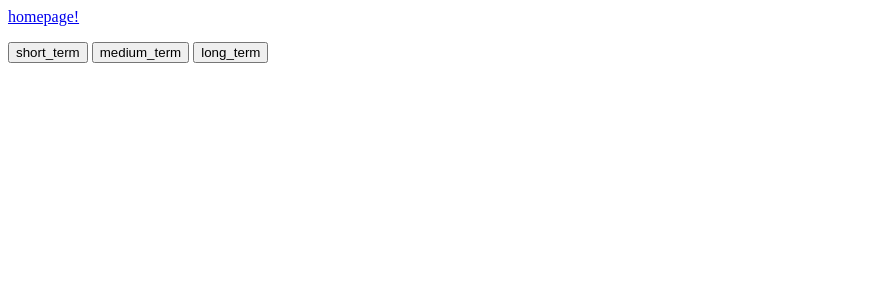
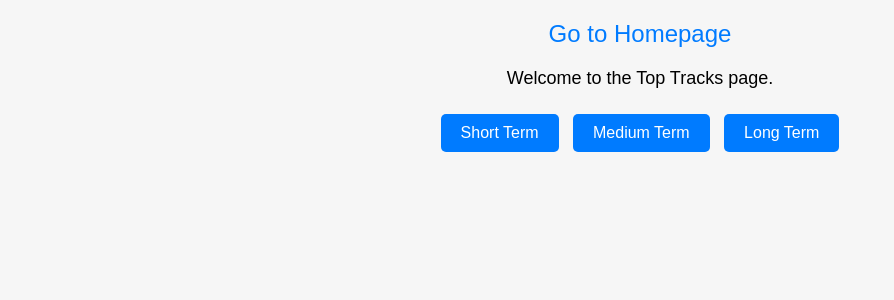
Before and after one commit to evanxliu1/python-hello, a Flask app: page /callback in a window 1280 px wide. Shown: the top 300 px of the page, without its empty margins (0-894 px from the left). Run offline with Flask 3, Linux system fonts and the light colour scheme.

Commit message:
Update top_track.html

```diff
--- a/templates/top_track.html
+++ b/templates/top_track.html
@@ -2,15 +2,55 @@
 <html lang="en">
 <head>
     <meta charset="UTF-8">
-    <title>top track</title>
+    <title>Top Tracks</title>
+    <style>
+        body {
+            font-family: 'Arial', sans-serif;
+            background-color: #f6f6f6;
+            text-align: center;
+            margin: 0;
+            padding: 0;
+        }
+
+        a {
+            text-decoration: none;
+            color: #007BFF;
+            font-size: 24px;
+            display: block;
+            margin: 20px 0;
+        }
+
+        p {
+            font-size: 18px;
+        }
+
+        form {
+            margin-top: 20px;
+        }
+
+        input[type="submit"] {
+            background-color: #007BFF;
+            color: #fff;
+            border: none;
+            padding: 10px 20px;
+            margin: 5px;
+            cursor: pointer;
+            font-size: 16px;
+            border-radius: 5px;
+        }
+
+        input[type="submit"]:hover {
+            background-color: #0056B3;
+        }
+    </style>
 </head>
 <body>
-<a href='/'>homepage!</a>
-<p></p>
+    <a href='/'>Go to Homepage</a>
+    <p>Welcome to the Top Tracks page.</p>
     <form method="post" action="/toptracks">
-        <input type="submit" value="short_term" name="action"/>
-        <input type="submit" value="medium_term" name="action"/>
-        <input type="submit" value="long_term" name="action" />
+        <input type="submit" value="Short Term" name="action" />
+        <input type="submit" value="Medium Term" name="action" />
+        <input type="submit" value="Long Term" name="action" />
     </form>
 </body>
 </html>
```
